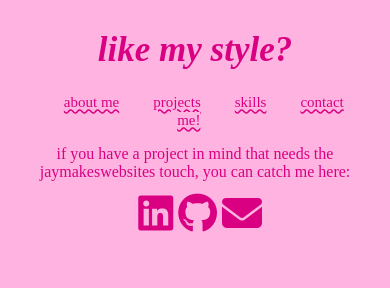
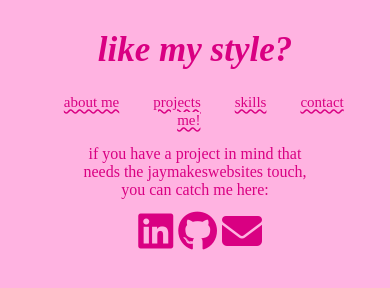
Before and after one commit to jaylovescats/portfolio-website, a plain HTML site: page contact.html in a window 390 px wide. Drawn offline with Linux system fonts and the light colour scheme.

Commit message:
links update

```diff
--- a/styles.css
+++ b/styles.css
@@ -122,7 +122,7 @@ img {
     width: 60%;
     margin: 0 auto;
 }
-.maincontent {
+#maincontent {
   display: flex;
     flex-direction: column;
     justify-content: center;
```
Also changed, not shown: contact.html (+3 -3 lines).
